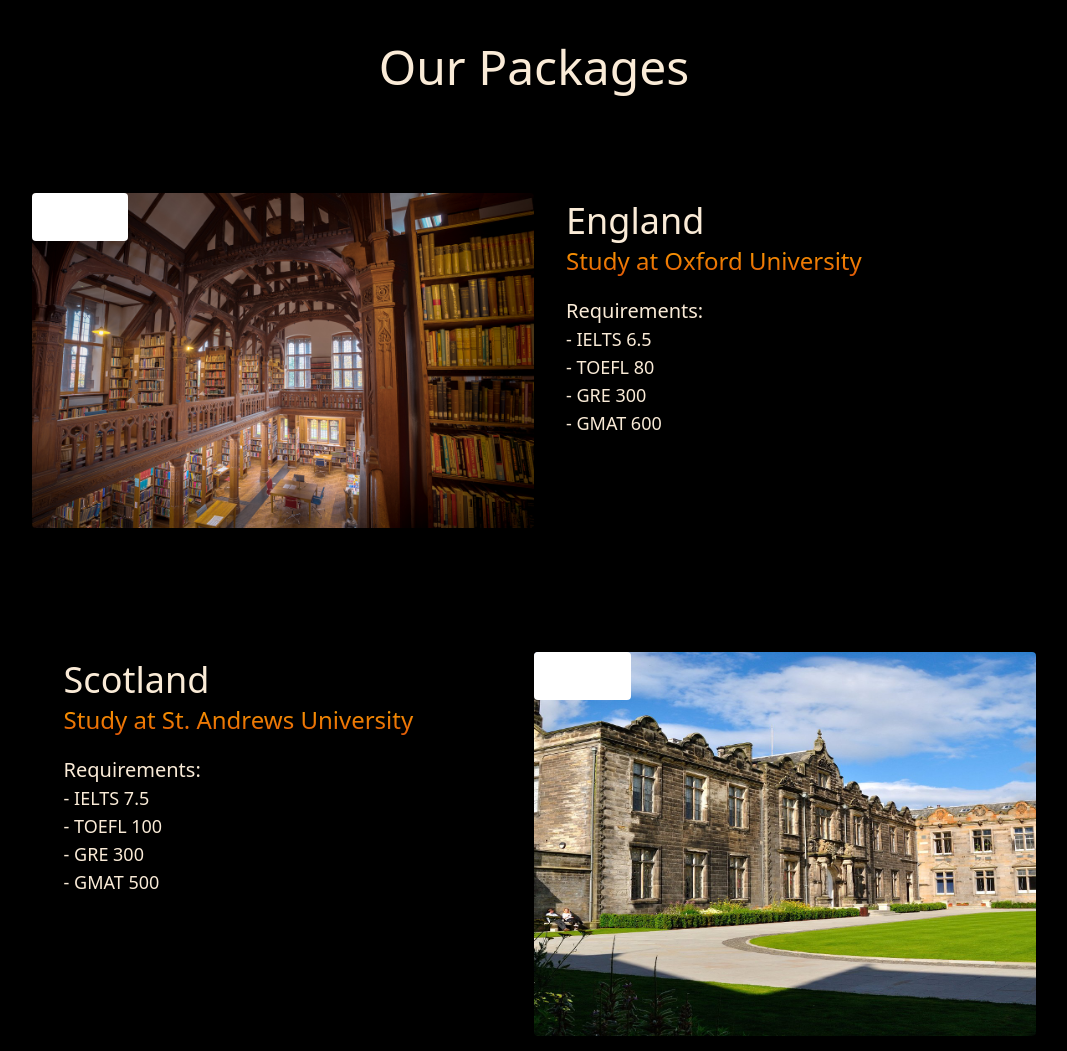
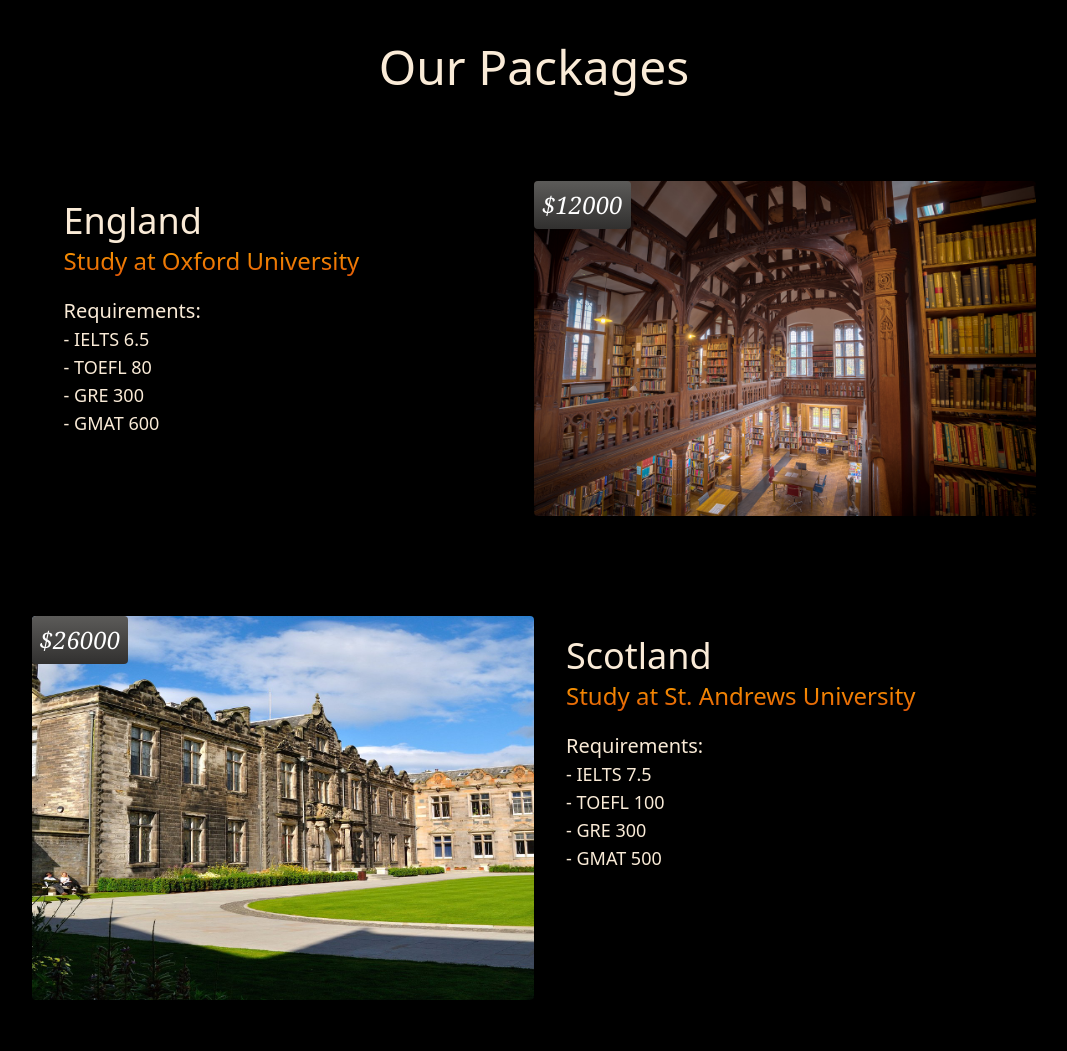
Before and after one commit to matee-safi/Legal-guide-agency, a Gatsby site: page / in a window 1280 px wide. Shown: the part 1558-2609 px from the top of the page, without its empty margins (106-1173 px from the left). Built offline with nearby package versions, Linux system fonts and the light colour scheme; Gatsby itself is replaced by a stand-in of ours.

Commit message:
update price tag style

```diff
--- a/src/components/services.js
+++ b/src/components/services.js
@@ -53,13 +53,13 @@
               index % 2 === 0 ? 'even' : 'odd'
             }`}
           >
-            <div className="relative text-black">
+            <div className="relative text-black overflow-none">
               <img
                 src={item.image}
                 alt={item.title}
-                className="rounded my-3 max-w-lg max-h-96"
+                className="rounded max-w-lg max-h-96"
               />
-              <p className="italic font-serif absolute top-3 left-0 bg-white p-2 bg-gray-700 text-2xl text-white rounded">
+              <p className="italic font-serif absolute top-0 bg-gray left-0 bg-white p-2 price-tag text-2xl text-white rounded">
                 {item.price}
               </p>
             </div>
--- a/src/styles/global.css
+++ b/src/styles/global.css
@@ -148,6 +148,10 @@
   -webkit-text-fill-color: transparent;
 }
 
+.bg-gray {
+  background: linear-gradient(rgb(92, 91, 89), #31302f);
+}
+
 @media (min-width: 768px) {
   .nav {
     display: flex;
@@ -193,11 +197,11 @@
   }
 
   .even {
-    grid-template-areas: "image details";
+    grid-template-areas: "details image";
   }
 
   .odd {
-    grid-template-areas: "details image";
+    grid-template-areas: "image details";
   }
 
   .card img {
```
